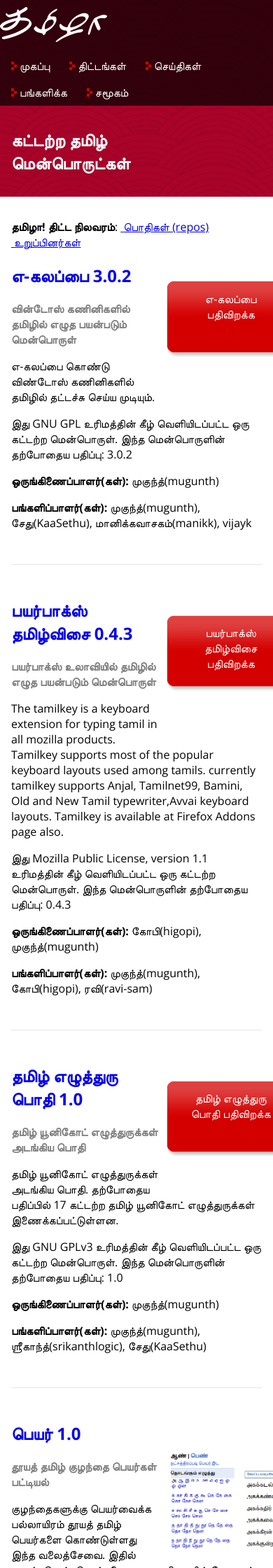
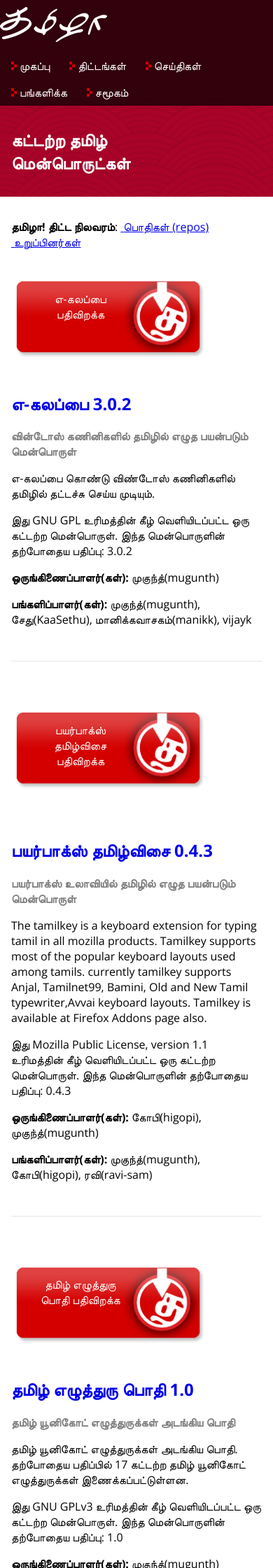
Before and after one commit to thamizha/thamizha.github.io, a Jekyll site: the page built from projects.html, in a window 390 px wide. Shown: the top 2240 px of the page at 70% size. Built offline with Jekyll 4.4.1, drawn with Linux system fonts in a browser that asks for light colours.

Commit message:
Update main.css

```diff
--- a/assets/styles/main.css
+++ b/assets/styles/main.css
@@ -165,7 +165,8 @@
 }
 
 @media only screen and (max-width : 640px) {
-  .featured-download {
+  .featured-download,
+  .project-download {
     width: 100%;
   }
 }
```
